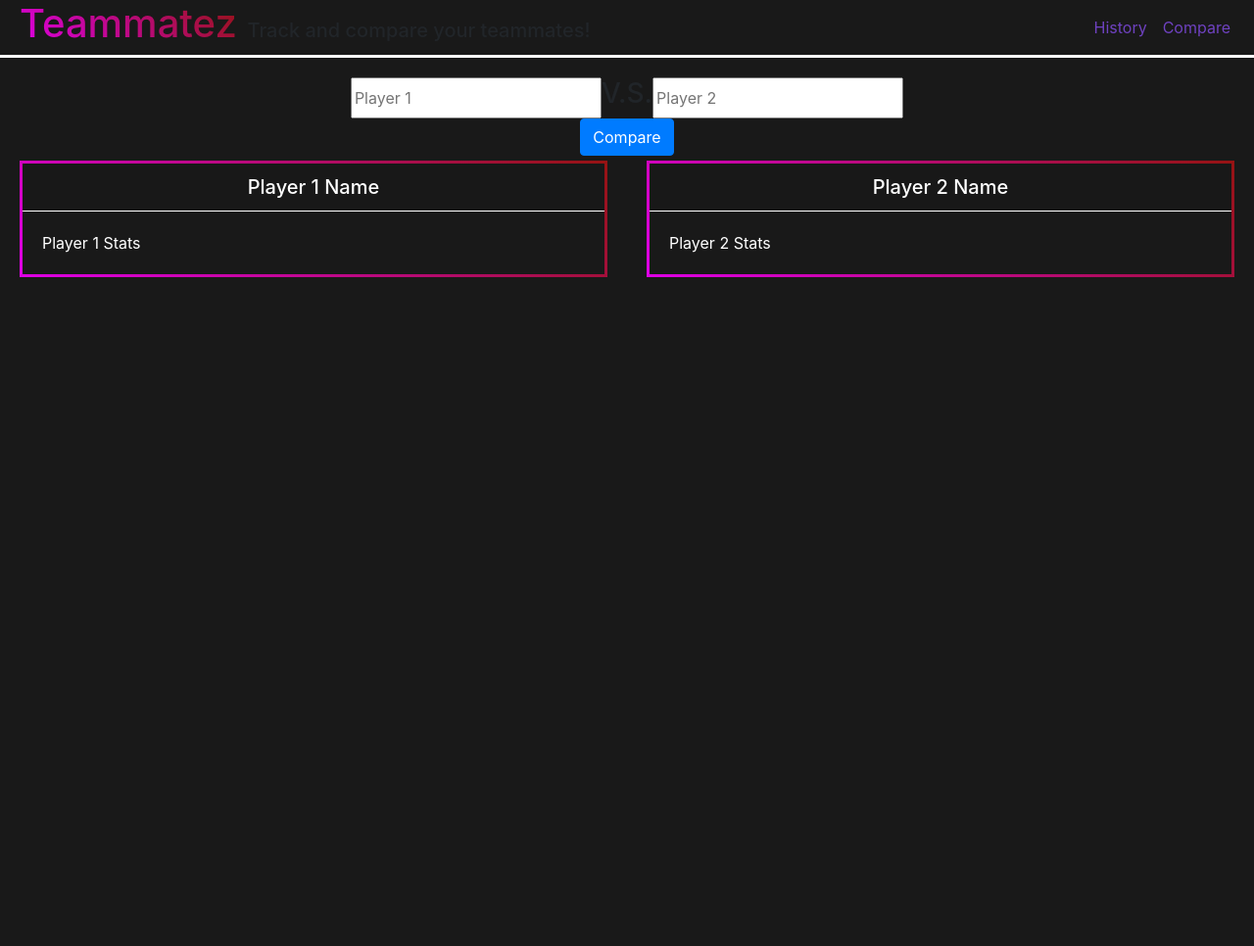
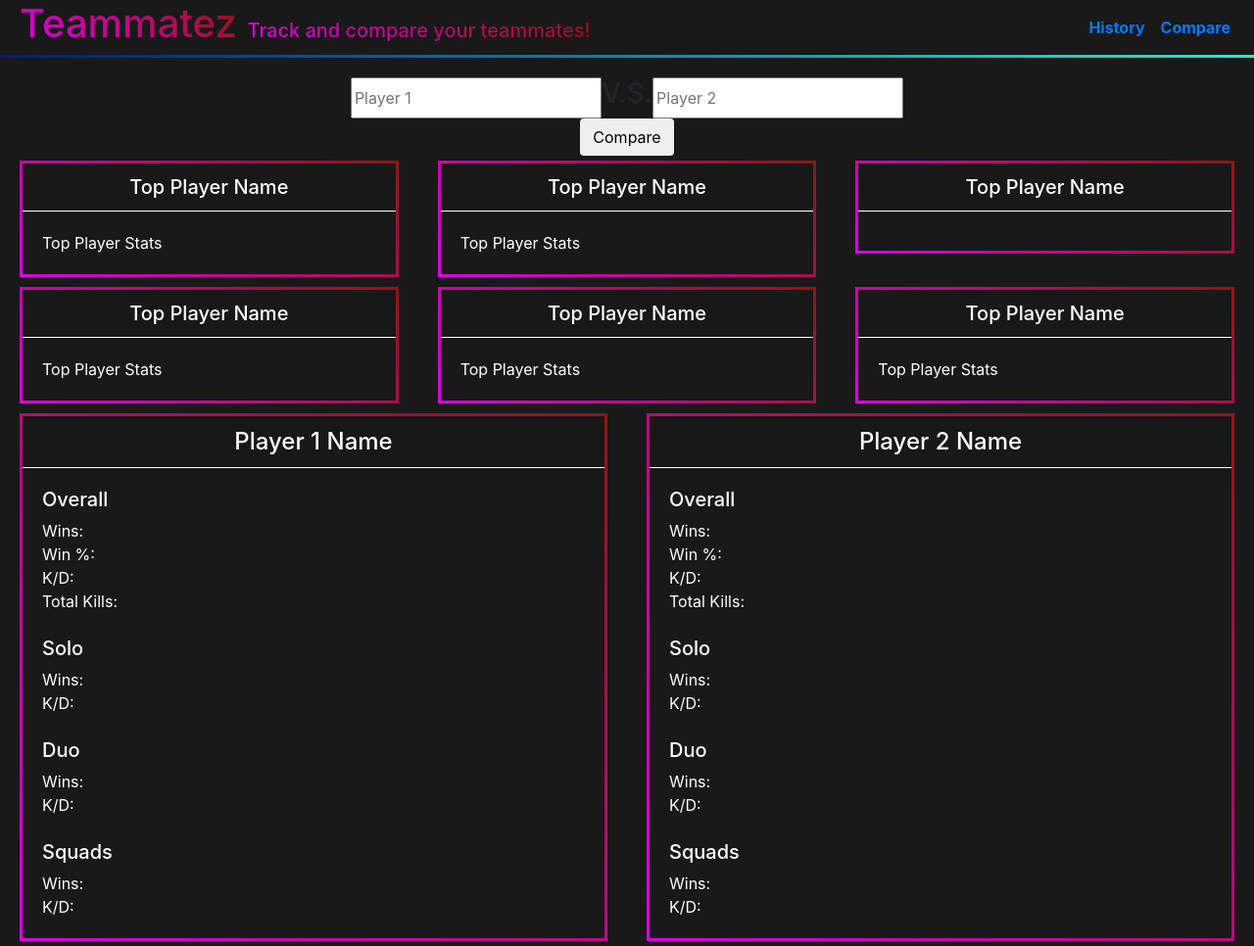
Before and after one commit to JoeyGitsIt/teammatezTracker, a plain HTML site: page index.html in a window 1280 px wide. Shown: the whole page at 98% size. Before the commit the page ends 800 px from the top, so only its background shows below. Drawn offline with nearby package versions, Linux system fonts and the light colour scheme.

Commit message:
Added ids for player stats

```diff
--- a/css/style.css
+++ b/css/style.css
@@ -3,6 +3,8 @@
   --red: rgb(150, 19, 19);
   --brightPurple: rgb(136, 54, 204);
   --brightPink:  rgb(222, 0, 230);
+  --darkblue: rgb(0, 25, 136);
+  --seafoam: rgb(25, 255, 205);
 }
 
 html {
@@ -14,10 +16,13 @@ header {
     border-bottom: solid 3px white;
     margin-bottom: 20px;
     padding-left: 20px;
+    border-bottom-style: solid;
+    border-bottom-right-radius: 3px;
+    border-image: linear-gradient(40deg, var(--darkblue), var(--seafoam)) 1;
 }
 
 .webName {
-    background-color: #f3ec78;
+    background-color: var(--brightPink);
     background-image: linear-gradient(45deg, var(--brightPink), var(--red));
     background-size: 100%;
     -webkit-background-clip: text;
@@ -27,8 +32,19 @@ header {
 
 }
 
+.navSub {
+    background-color: var(--brightPink);
+    background-image: linear-gradient(45deg, var(--brightPink), var(--red));
+    background-size: 100%;
+    -webkit-background-clip: text;
+    -moz-background-clip: text;
+    -webkit-text-fill-color: transparent;
+    -moz-text-fill-color: transparent;
+}
+
 .nav-item a{
-   color: var(--purple);
+   color: var(--blue);
+   font-weight: bold;
 }
 
 .darkTheme {
@@ -52,3 +68,7 @@ header {
     border-bottom: solid 1px white;
     text-align: center;
 }
+
+.card p{
+ margin: 0px 0px 0px;
+}
--- a/index.html
+++ b/index.html
@@ -30,16 +30,16 @@
                     </nav>
                 </header>
                 <div class="d-flex justify-content-center">
-                        <input class="" type="text" placeholder="Player 1"/>
+                        <input class="playerInput" type="text" placeholder="Player 1"/>
                         <h3> V.S. </h3>
-                        <input class="" type="text" placeholder="Player 2"/>
+                        <input class="playerInput" type="text" placeholder="Player 2"/>
                 </div>
                 <div class="d-flex justify-content-center">
-                    <button class="btn btn-primary my-2 my-sm-0 " type="submit"> Compare </button>
+                    <button class="btn" type="submit"> Compare </button>
                 </div>
 
                 <!-- Top 3 Cards -->
-                <div style="display: none;">
+                <div>
                     <section class="row">
                         <div class="col-md-4">
                             <div class="card">
@@ -76,7 +76,7 @@
                                 </h5>
                                 <div class="card-body">
                                     <p class="card-text">
-                                        Top Player Stats
+
                                     </p>
                                 </div>
                             </div>
@@ -136,25 +136,55 @@
         <div class="row ">
             <div class="col-md-6 ">
                 <div class="card">
-                    <h5 class="card-header">
+                    <h4 class="card-header">
                         Player 1 Name
-                    </h5>
+                    </h4>
                     <div class="card-body">
-                        <p class="card-text">
-                            Player 1 Stats
-                        </p>
+                        <h5 class="pleyerOverall">Overall</h5>
+                        <p> Wins: <span id="p1w"></span></p>
+                        <p>Win %: <span id="p1win"></span></p>
+                        <p>K/D: <span id="p1kd"></span></p>
+                        <p>Total Kills: <span id="p1tk"></span></p>
+                        <br>
+                        <h5>Solo</h5>
+                        <p>Wins: <span id="p1sw"></span></p>
+                        <p>K/D: <span id="p1skd"></span></p>
+                        <br>
+                        <h5>Duo</h5>
+                        <p>Wins: <span id="p1dw"></span></p>
+                        <p>K/D: <span id="p1dkd"></span></p>
+                        <br>
+                        <h5>Squads</h5>
+                        <p>Wins: <span id="p1sqw"></span></p>
+                        <p>K/D: <span id="p1sqkd"></span></p>
+
                     </div>
                 </div>
             </div>
             <div class="col-md-6">
                 <div class="card">
-                    <h5 class="card-header">
+                    <h4 class="card-header">
                         Player 2 Name
-                    </h5>
+                    </h4>
                     <div class="card-body">
-                        <p class="card-text">
-                            Player 2 Stats
-                        </p>
+                        <h5 class="playerOverall">Overall</h5>
+                        <p> Wins: <span id="p2w"></span></p>
+                        <p>Win %: <span id="p2win"></span></p>
+                        <p>K/D: <span id="p2kd"></span></p>
+                        <p>Total Kills: <span id="p1"></span></p>
+                        <br>
+                        <h5>Solo</h5>
+                        <p>Wins: <span id="p2sw"></span></p>
+                        <p>K/D: <span id="p2skd"></span></p>
+                        <br>
+                        <h5>Duo</h5>
+                        <p>Wins: <span id="p2dw"></span></p>
+                        <p>K/D: <span id="p2kd"></span></p>
+                        <br>
+                        <h5>Squads</h5>
+                        <p>Wins: <span id="p2sqw"></span></p>
+                        <p>K/D: <span id="p2sqkd"></span></p>
+
                     </div>
                 </div>
             </div>
```
